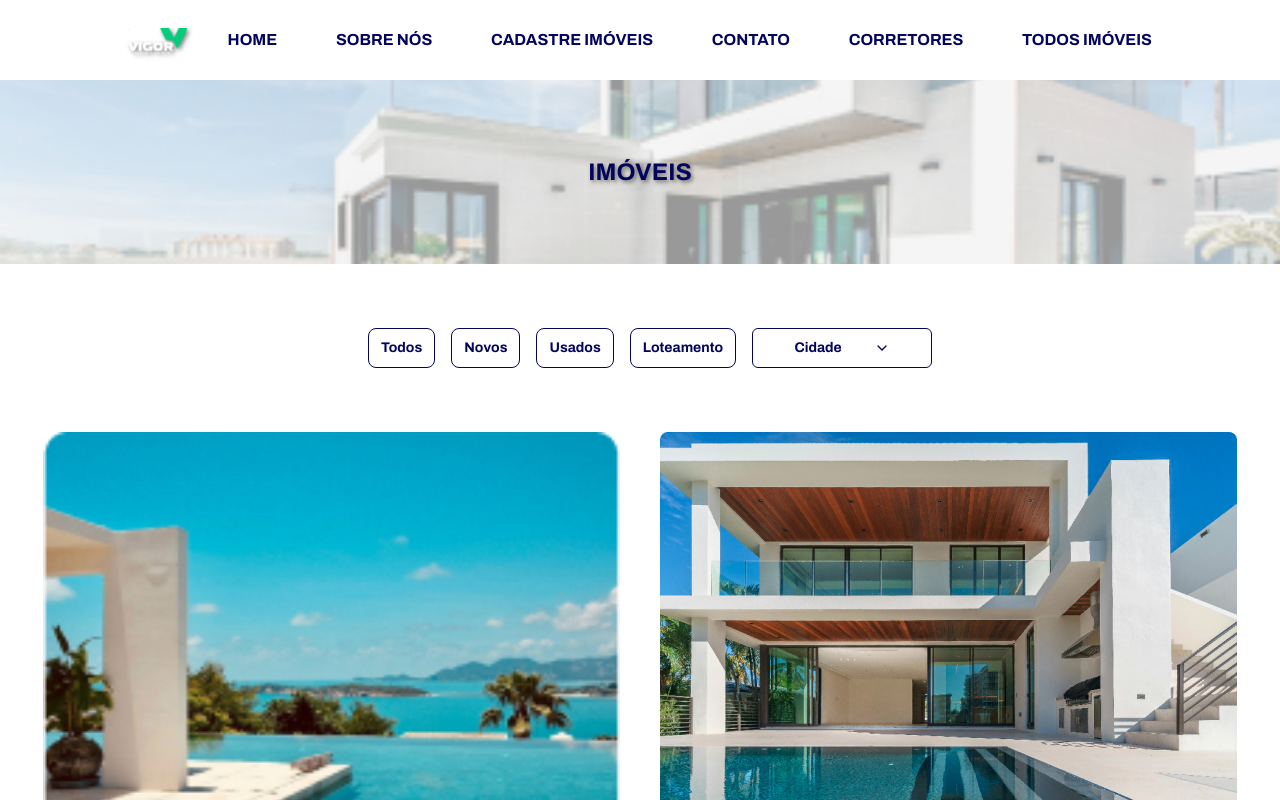
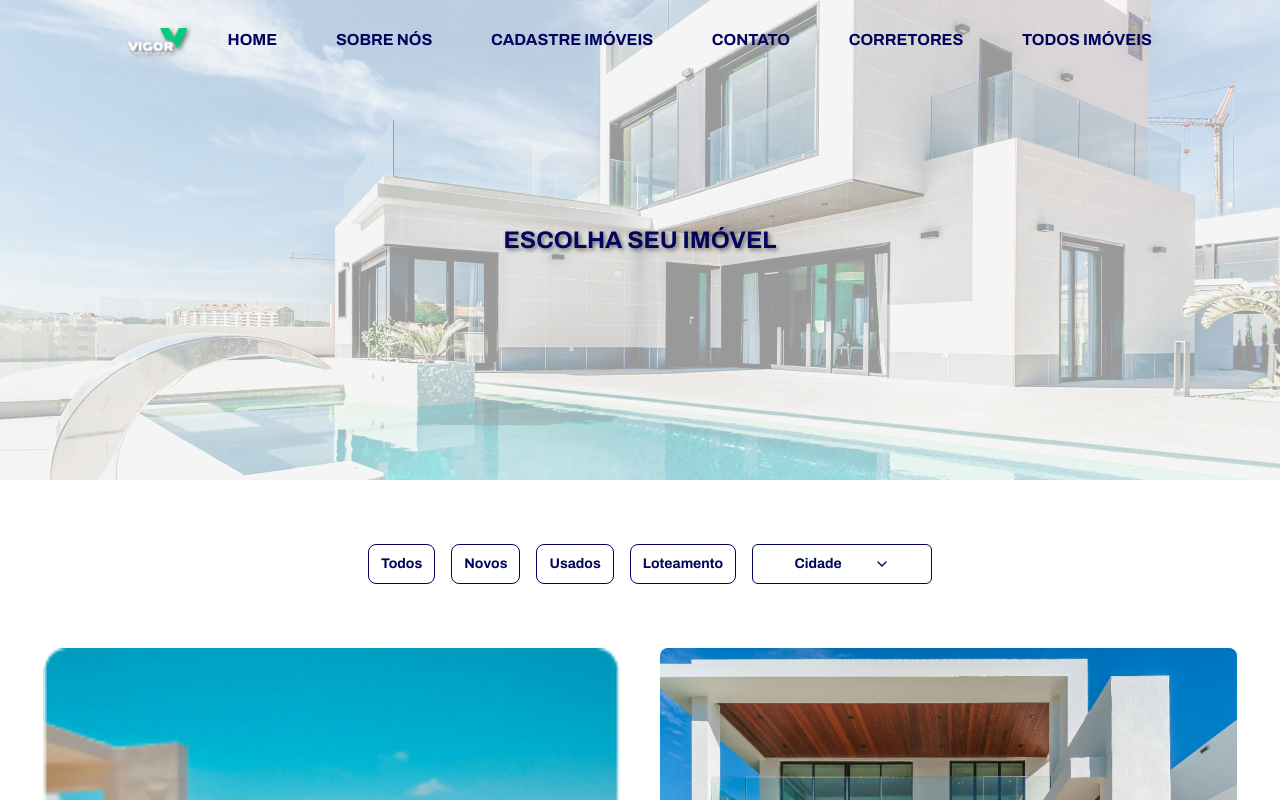
Before and after one commit to LuizLimaDev/vigor-imob, a Next.js app: page /properties in a window 1280 px wide. Shown: the top 800 px of the page. Built offline with nearby package versions, Linux system fonts and the light colour scheme.

Commit message:
style: change hero size & position

```diff
--- a/app/properties/page.tsx
+++ b/app/properties/page.tsx
@@ -9,8 +9,13 @@ const properties = db.properties.filter(
 
 const Properties = () => {
   return (
-    <main className="w-screen py-16 desktop:flex desktop:flex-col desktop:pt-20">
-      <Hero src="/Pages/properties/hero.png" alt="imóveis" title="Imóveis" />
+    <main className="relative w-screen py-16 desktop:flex desktop:flex-col desktop:pt-0">
+      <Hero
+        src="/Pages/properties/hero.png"
+        alt="imóveis"
+        title="Escolha seu imóvel"
+        styles="desktop:h-[30rem] zero:hidden desktop:flex"
+      />
       <MenuSliderProperties />
 
       <div className="flex flex-col items-center justify-center desktop:w-screen desktop:flex-row desktop:flex-wrap desktop:gap-x-10 desktop:gap-y-12">
```
Also changed, not shown: public/Pages/properties/hero.png.
